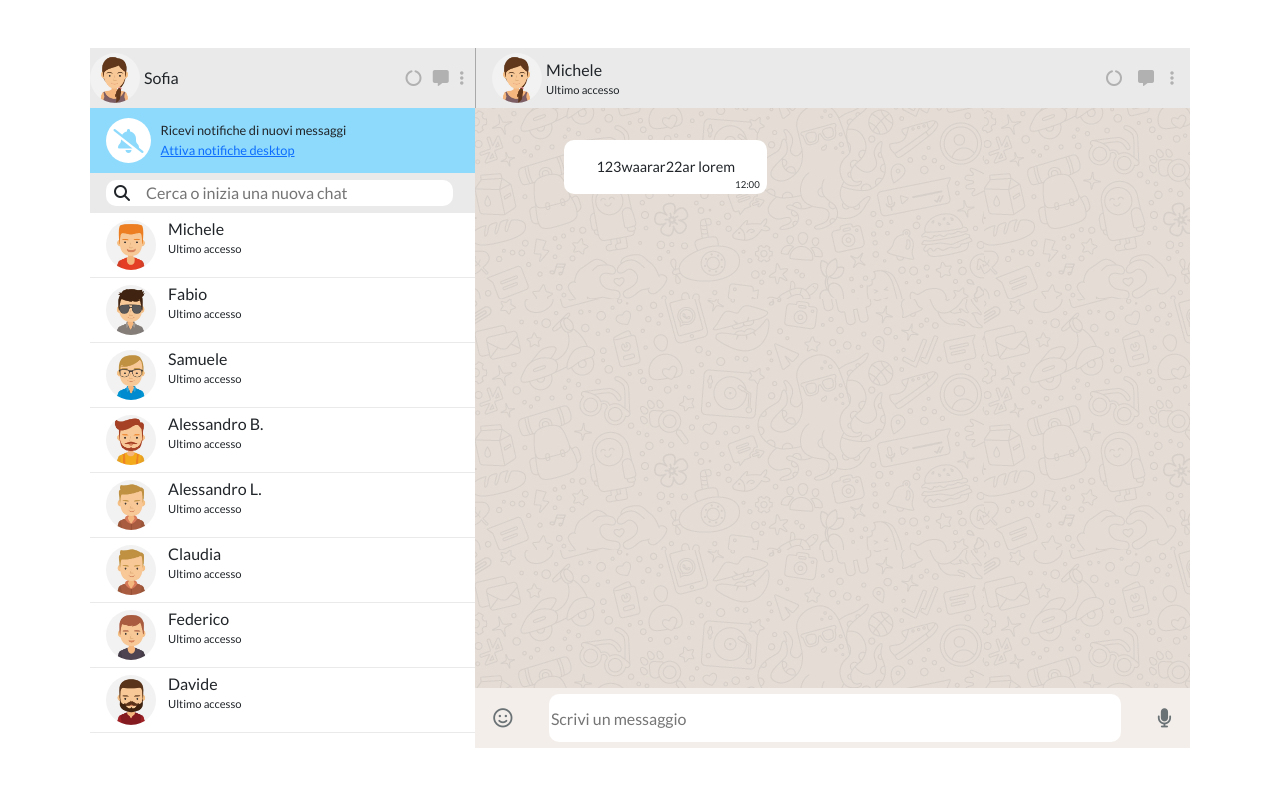
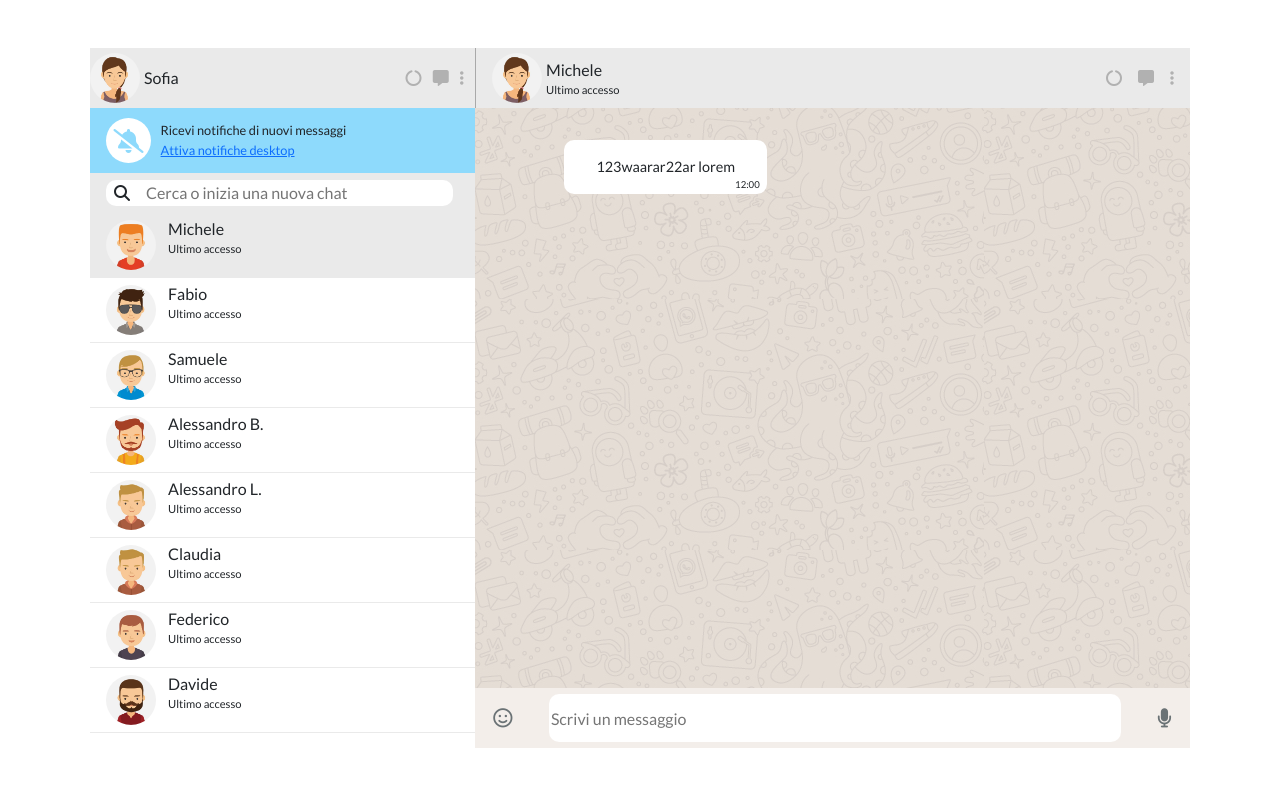
Before and after one commit to Ericson-Manalo/vue-boolzapp, a plain HTML site: page index.html in a window 1280 px wide. Drawn offline with nearby package versions, Linux system fonts and the light colour scheme.

Commit message:
added the .active class to my div.contact

```diff
--- a/css/style.css
+++ b/css/style.css
@@ -103,6 +103,10 @@
     height: 65px;
     background-color: white;
     border-bottom: 1px rgb(234, 234, 234) solid;
+}
+
+div .contact-img.active{
+    background-color: #eaeaea;
 }
 
 div .contacts:hover{
```
